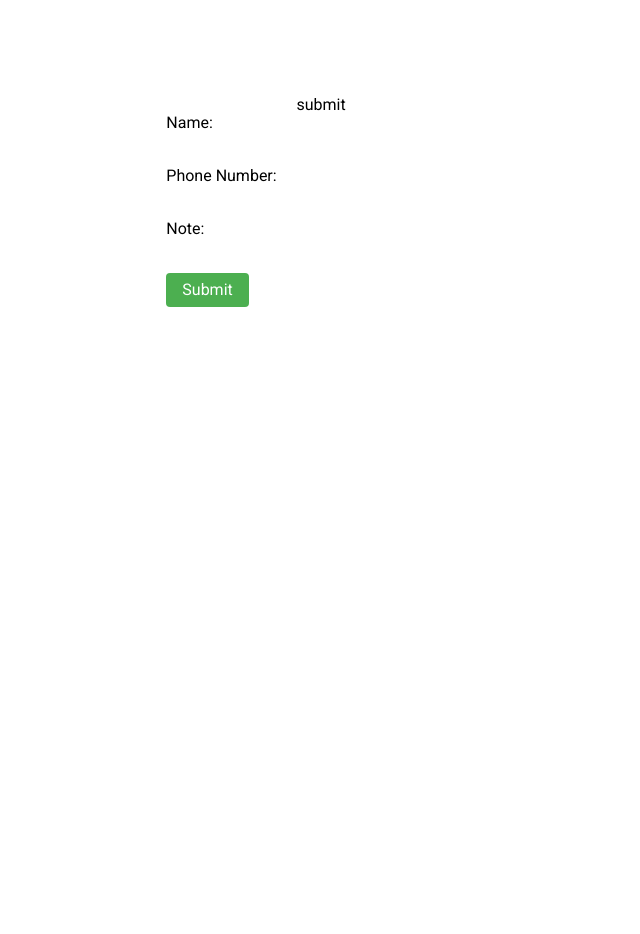
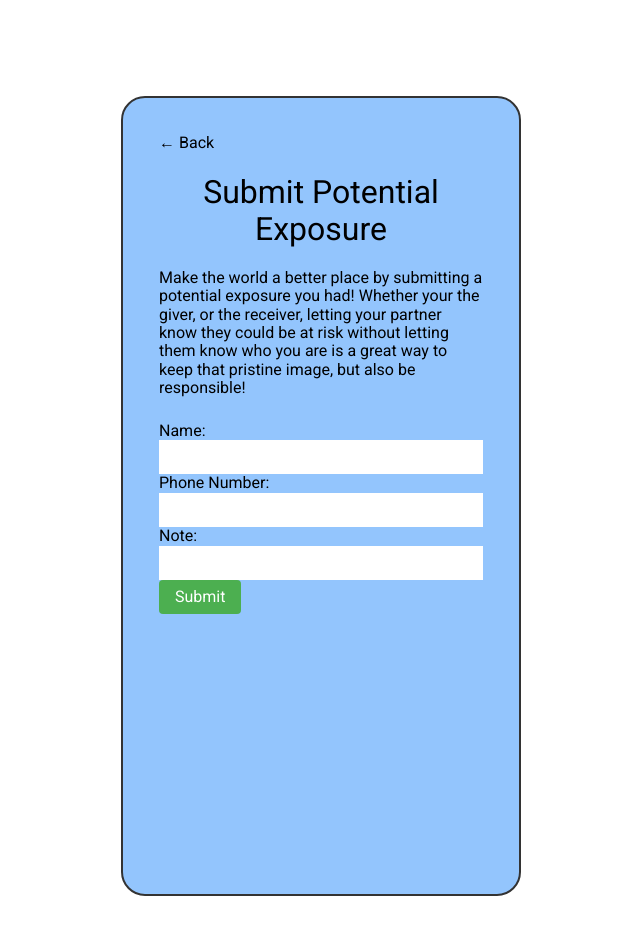
Before and after one commit to jarrensj/sti, a Next.js app: page /submit in a window 1280 px wide. Shown: the top 934 px of the page, without its empty margins (319-959 px from the left). Before the commit the page ends 800 px from the top, so only its background shows below. Built offline with nearby package versions, Linux system fonts and the light colour scheme; no server answers.

Commit message:
add text and tailwind classes to pages/submit.tsx

```diff
--- a/pages/submit.tsx
+++ b/pages/submit.tsx
@@ -1,12 +1,28 @@
-import Form from '../components/Form'
-import { Roboto } from 'next/font/google';
-const roboto = Roboto({ weight: "400", subsets: ['latin'] })
+import Form from "../components/Form";
+import { Roboto } from "next/font/google";
+const roboto = Roboto({ weight: "400", subsets: ["latin"] });
+
+import Link from "next/link";
 
 export default function Submit() {
   return (
-    <main className={`${roboto.className} flex min-h-screen flex-col items-center p-24`}>
-     submit
-     <Form />
+    <main
+      className={`${roboto.className} flex min-h-screen flex-col items-center p-24`}
+    >
+      <div className="container bg-blue-300">
+        <div id="header">
+          <Link href="/">← Back</Link>
+        </div>
+
+        <h1>Submit Potential Exposure</h1>
+        <p className="mb-6">
+          Make the world a better place by submitting a potential exposure you
+          had! Whether your the giver, or the receiver, letting your partner
+          know they could be at risk without letting them know who you are is a
+          great way to keep that pristine image, but also be responsible!
+        </p>
+        <Form />
+      </div>
     </main>
-  )
+  );
 }
```
